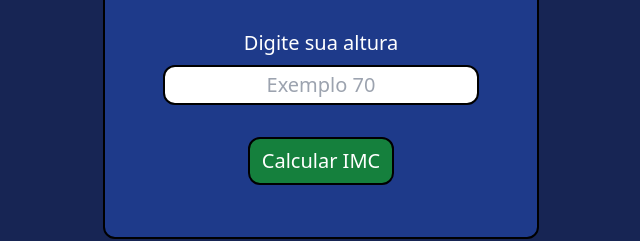
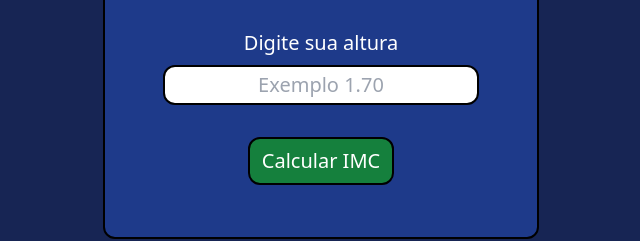
Before and after one commit to alecarvalho950/Calcule_seu_IMC, a website: page index.html in a window 1280 px wide. Shown: the part 329-570 px from the top of the page, 319-959 px from the left. Drawn offline with Linux system fonts and the light colour scheme.

Commit message:
Corrigindo o texto no placeholder do input

```diff
--- a/index.html
+++ b/index.html
@@ -17,7 +17,7 @@
         <input class="font-normal text-xl border-2 border-black rounded-xl px-2 py-1 text-center mb-8" type="text" name="peso" id="peso"placeholder="Exemplo 65"/>
 
         <label class="font-medium text-xl text-white mb-2" for="altura">Digite sua altura</label>
-        <input class="font-normal text-xl border-2 border-black rounded-xl px-2 py-1 text-center mb-8" type="text" name="altura" id="altura" placeholder="Exemplo 70">
+        <input class="font-normal text-xl border-2 border-black rounded-xl px-2 py-1 text-center mb-8" type="text" name="altura" id="altura" placeholder="Exemplo 1.70">
 
         <input class="font-normal text-white text-xl border-2 border-black rounded-xl px-3 py-2 text-center bg-green-700 mb-6" type="submit" value="Calcular IMC" />
       </form>
```
